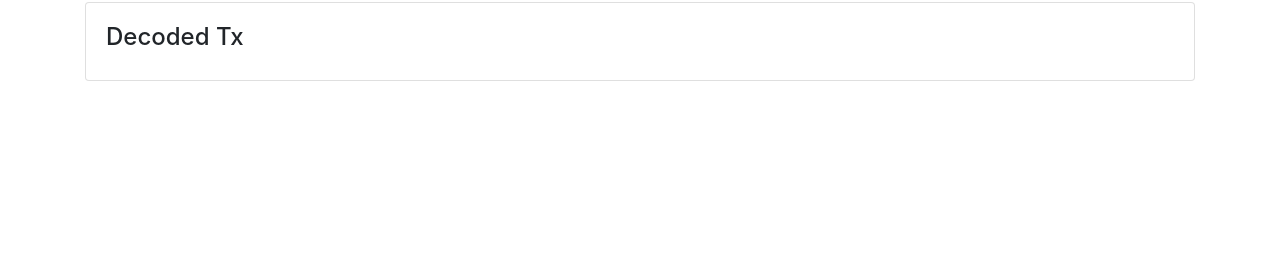
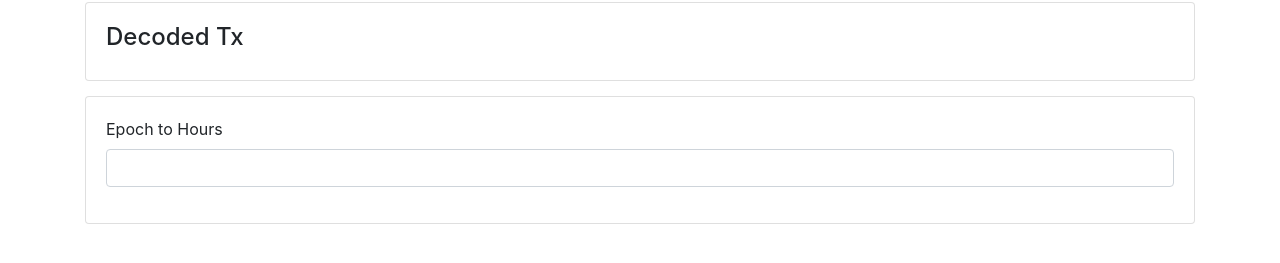
Before and after one commit to pickle-finance/gov-tools, a React (Create React App) app: page / in a window 1280 px wide. Both pictures are taken after a click on the tab "Decode". Shown: the part 373-636 px from the top of the page. Built offline with nearby package versions, Linux system fonts and the light colour scheme; what abi-decoder would draw is missing.

Commit message:
epoch to hours

```diff
--- a/src/Decode.js
+++ b/src/Decode.js
@@ -28,6 +28,7 @@ const specialFunctionNames = [
 function Decode() {
   const [txData, setTxData] = useState("");
   const [decodedTx, setDecodedTx] = useState({});
+  const [epoch, setEpoch] = useState("");
 
   const invalidTxData = decodedTx instanceof Error;
 
@@ -121,6 +122,28 @@ function Decode() {
           )}
         </Card.Body>
       </Card>
+
+      <Spacer y={15} />
+
+      <Card>
+        <Card.Body>
+          <Form>
+            <Form.Group>
+              <Form.Label>Epoch to Hours</Form.Label>
+              <Form.Control
+                type="text"
+                value={epoch}
+                onChange={(e) => setEpoch(e.target.value)}
+              />
+            </Form.Group>
+
+            <Form.Group>
+              {epoch.length > 0 &&
+                (parseInt(epoch) - new Date().getTime() / 1000) / (60 * 60)}
+            </Form.Group>
+          </Form>
+        </Card.Body>
+      </Card>
     </>
   );
 }
```
